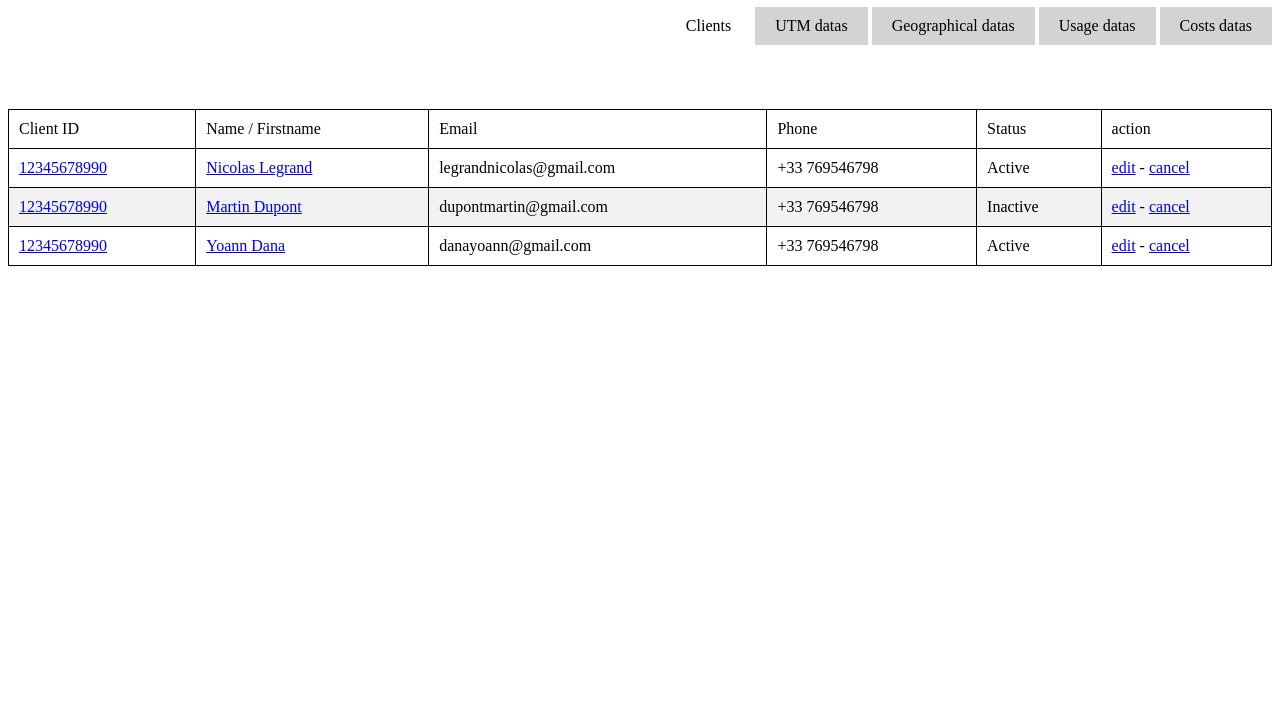
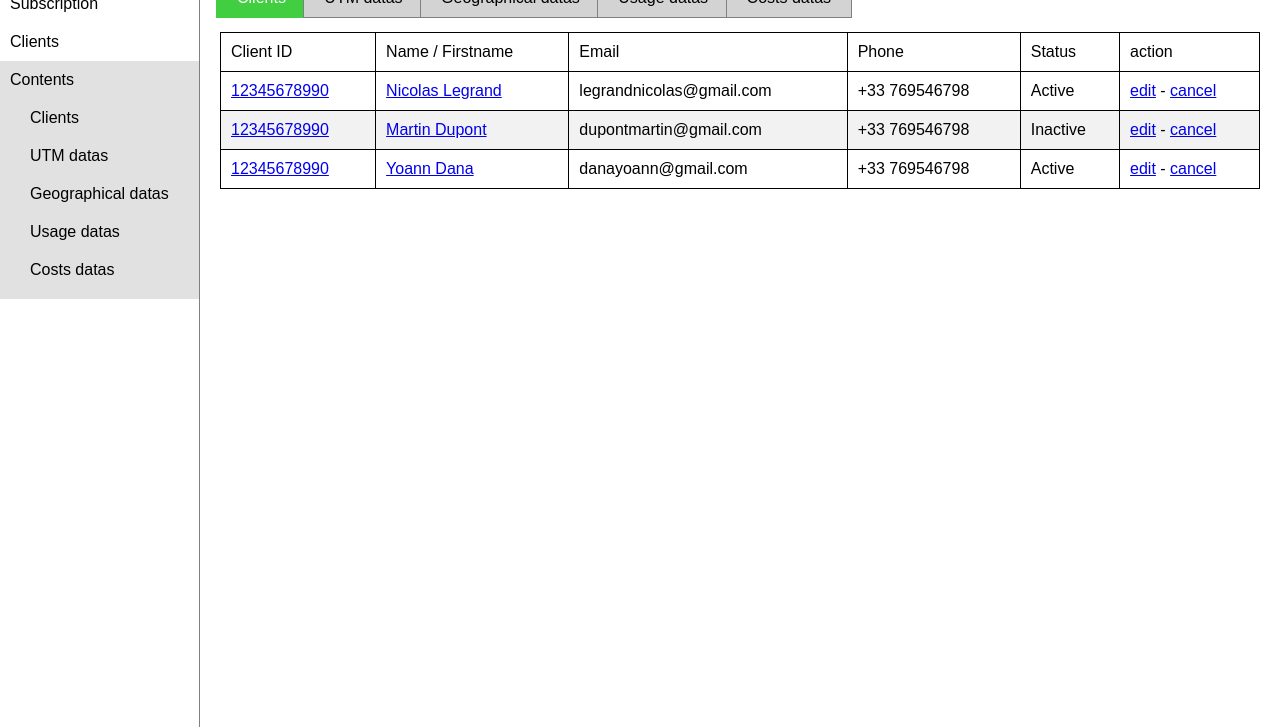
Before and after one commit to Alekseypavlov14/html-css-project, a plain HTML site: page contents.html in a window 1280 px wide. Shown: the part 73-800 px from the top of the page. Drawn offline with nearby package versions, Linux system fonts and the light colour scheme.

Commit message:
fixed fourth page

```diff
--- a/contents.html
+++ b/contents.html
@@ -5,6 +5,69 @@
     <title>clients</title>
 
     <style>
+        * {
+            margin: 0;
+            padding: 0;
+            box-sizing: border-box;
+        }
+
+        html,
+        body {
+            width: 100%;
+            height: 100%;
+            font-family: sans-serif;
+        }
+
+        .wrapper {
+            display: flex;
+            height: 100%;
+        }
+
+        .wrapper .sidebar {
+            flex: 0 0 200px;
+            border-right: 1px solid grey;
+        }
+
+        .sidebar__links {
+            margin-top: 20px;
+        }
+
+        .sidebar__link {
+            padding: 10px;
+            display: block;
+            text-decoration: none;
+            color: #000;
+        }
+
+        .sidebar__link--active {
+            background-color: rgb(225, 225, 225);
+        }
+
+        .sidebar__link__label {
+            cursor: pointer;
+        }
+
+        .sidebar__link__submenu {
+            padding: 10px;
+            padding-bottom: 0px;
+        }
+
+        .sidebar__link:not(.sidebar__link--active) .sidebar__link__submenu {
+            display: none;
+        }
+
+        .sidebar__link__submenu__link {
+            padding: 10px;
+            display: block;
+            text-decoration: none;
+            color: #000;
+        }
+
+        .main {
+            flex: 1 1 auto;
+            padding: 0px 20px;
+        }
+
         .myTable {
           border-collapse: collapse;
           width: 100%;
@@ -20,16 +83,13 @@
         }
 
         .tab-container {
-      position: relative;
+            width: 100%;
         }
 
         .tabs {
           list-style: none;
           margin: 0;
           padding: 0;
-      position: absolute;
-      top: 0;
-      right: 0;
         }
 
         .tabs li {
@@ -37,10 +97,14 @@
           padding: 10px 20px;
           background-color: lightgray;
           cursor: pointer;
+          margin: -4px;
+          border: 1px solid grey;
         }
 
         .tabs li.active {
-      background-color: white;
+          background-color: rgb(65, 207, 65);
+          color: #fff;
+          border: 1px solid rgb(65, 207, 65);
         }
 
         .tab-content {
@@ -66,8 +130,44 @@
 
 <body>
 
+    <div class="wrapper">
+        <div class="sidebar">
+            <div class="sidebar__links">
+                <a href="revenues.html" class="sidebar__link sidebar__link__label">Revenues</a>
+                <div class="sidebar__link">
+                    <div class="sidebar__link__label">Subscription</div>
+                    <div class="sidebar__link__submenu">
+                        <a href="subscription.html" class="sidebar__link__submenu__link">Subscriptions</a>
+                        <a href="subscription.html" class="sidebar__link__submenu__link">UTM datas</a>
+                        <a href="subscription.html" class="sidebar__link__submenu__link">Geographical datas</a>
+                    </div>
+                </div>
+                <div class="sidebar__link">
+                    <div class="sidebar__link__label">Clients</div>
+                    <div class="sidebar__link__submenu">
+                        <a href="clients.html" class="sidebar__link__submenu__link">Clients</a>
+                        <a href="clients.html" class="sidebar__link__submenu__link">UTM datas</a>
+                        <a href="clients.html" class="sidebar__link__submenu__link">Geographical datas</a>
+                        <a href="clients.html" class="sidebar__link__submenu__link">Usage datas</a>
+                        <a href="clients.html" class="sidebar__link__submenu__link">Costs datas</a>
+                    </div>
+                </div>
+                <div class="sidebar__link sidebar__link--active">
+                    <div class="sidebar__link__label">Contents</div>
+                    <div class="sidebar__link__submenu">
+                        <a href="contents.html" class="sidebar__link__submenu__link">Clients</a>
+                        <a href="contents.html" class="sidebar__link__submenu__link">UTM datas</a>
+                        <a href="contents.html" class="sidebar__link__submenu__link">Geographical datas</a>
+                        <a href="contents.html" class="sidebar__link__submenu__link">Usage datas</a>
+                        <a href="contents.html" class="sidebar__link__submenu__link">Costs datas</a>
+                    </div>
+                </div>
+            </div>
+        </div>
+        <div class="main">
             <h1>page clients</h1>
 
+            <p>&nbsp;</p>
 
             <div class="tab-container">
               <ul class="tabs">
@@ -79,8 +179,6 @@
               </ul>
             </div>
 
-    <p>&nbsp;</p>
-    <p>&nbsp;</p>
             <p>&nbsp;</p>
 
         <table class="myTable" id="content-1">
@@ -300,6 +398,8 @@
             </tbody>
 
         </table>
+        </div>
+    </div>
 
 
     <script>
```
Lines whose indentation alone changed are shown as unchanged.
